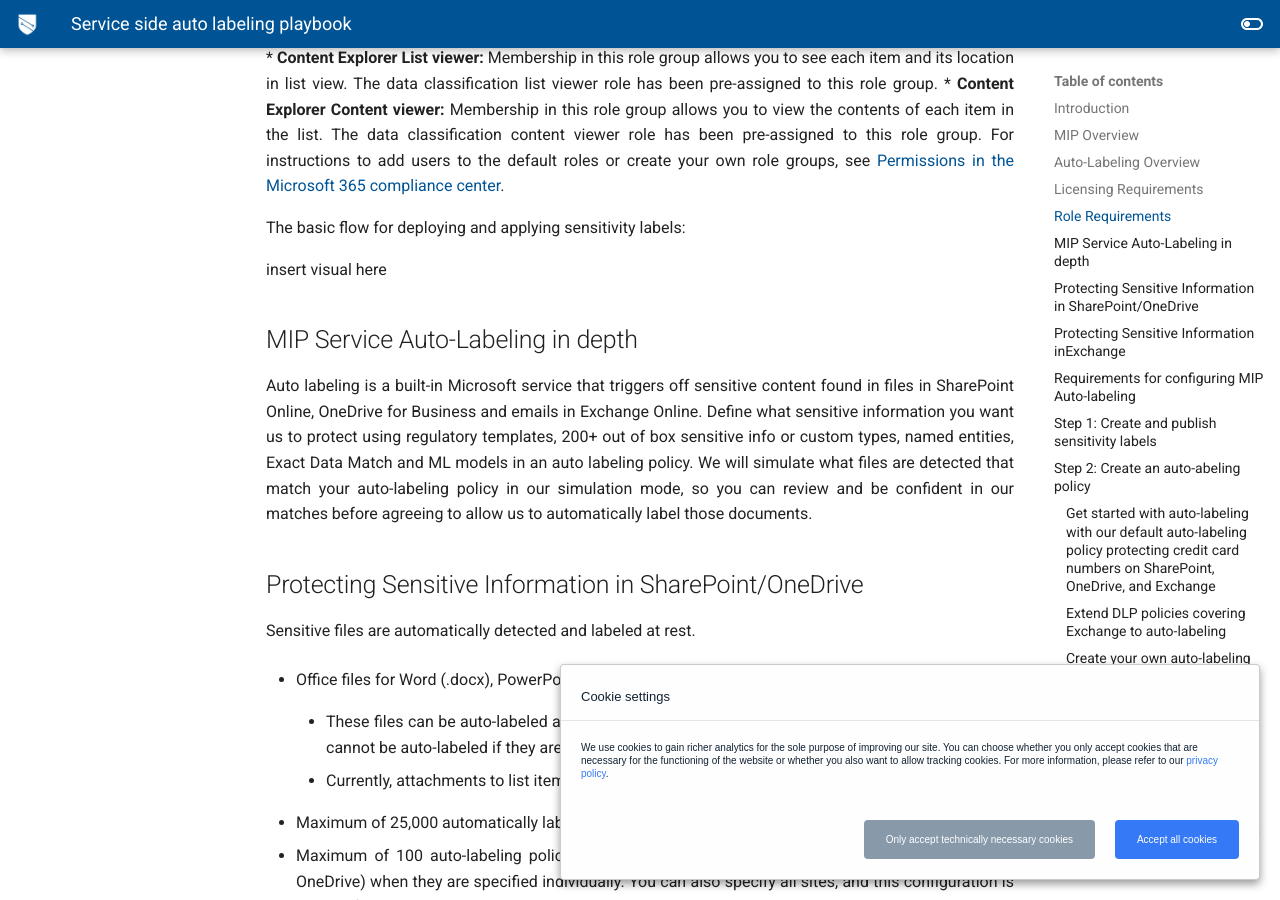
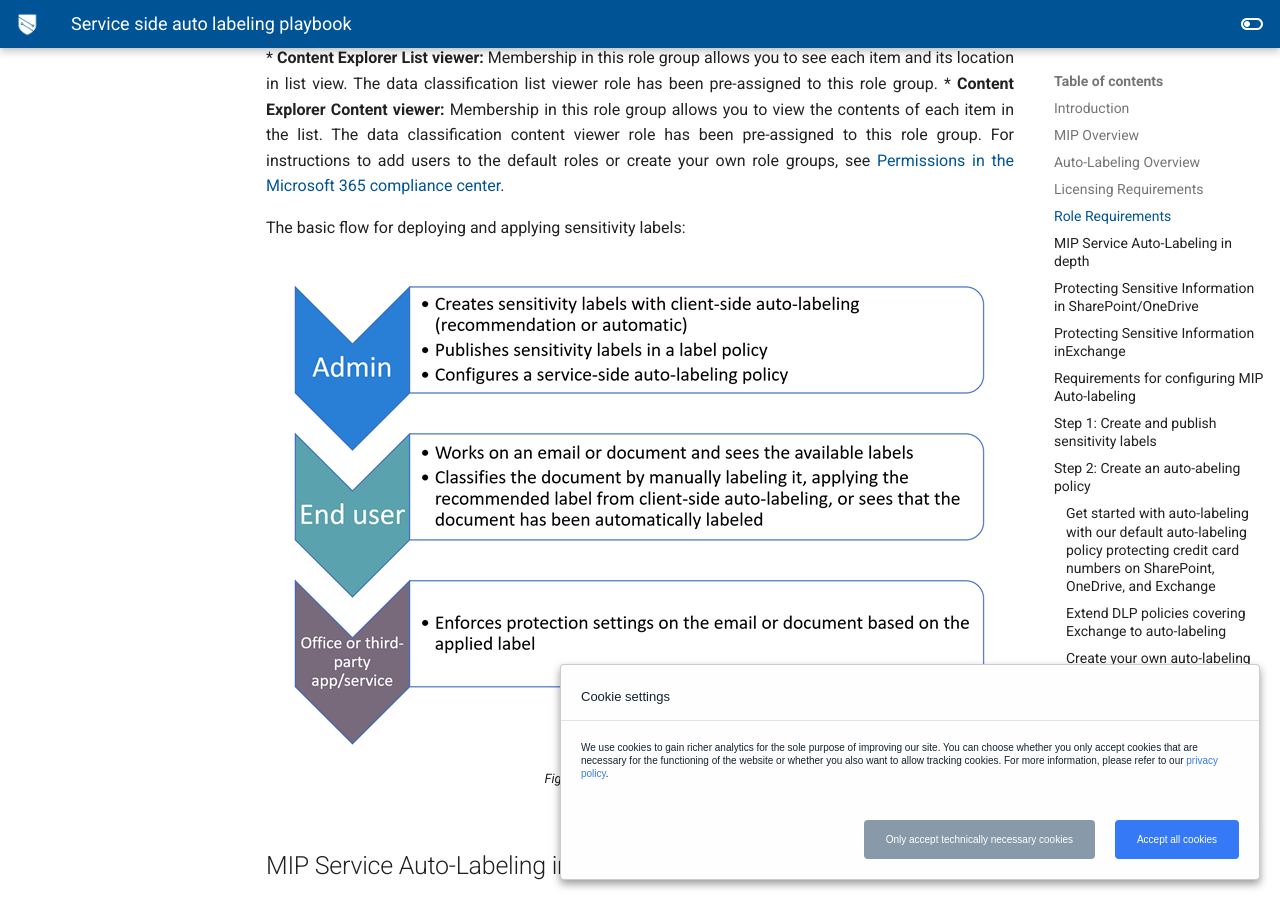
Before and after one commit to microsoft/ComplianceCxE, an MkDocs documentation site: the page built from docs/playbooks/service-side-auto-labeling.md, in a window 1280 px wide and 900 px high, scrolled down 4588 px. Built offline with MkDocs 1.6.1 and Material for MkDocs 9.7.7, drawn with Linux system fonts in a browser that asks for light colours; comment, search, counter and statistics services are not loaded.

Commit message:
Update service-side-auto-labeling.md

```diff
--- a/docs/playbooks/service-side-auto-labeling.md
+++ b/docs/playbooks/service-side-auto-labeling.md
@@ -95,7 +95,10 @@
 
 The basic flow for deploying and applying sensitivity labels:
 
-insert visual here
+<figure>
+    <img src="../../playbooks/img/ss-auto-labeling/Picture3.png"/>
+    <figcaption>Figure 3:Service side auto labeling</figcaption>
+</figure>
 
 ## MIP Service Auto-Labeling in depth
 Auto labeling is a built-in Microsoft service that triggers off sensitive content found in files in SharePoint Online, OneDrive for Business and emails in Exchange Online. Define what sensitive information you want us to protect using regulatory templates, 200+ out of box sensitive info or custom types, named entities, Exact Data Match and ML models in an auto labeling policy. We will simulate what files are detected that match your auto-labeling policy in our simulation mode, so you can review and be confident in our matches before agreeing to allow us to automatically label those documents.
```
